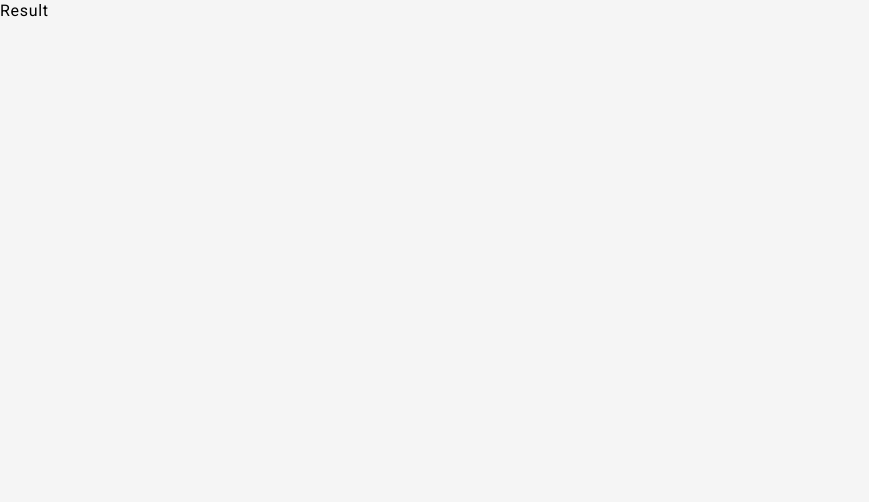
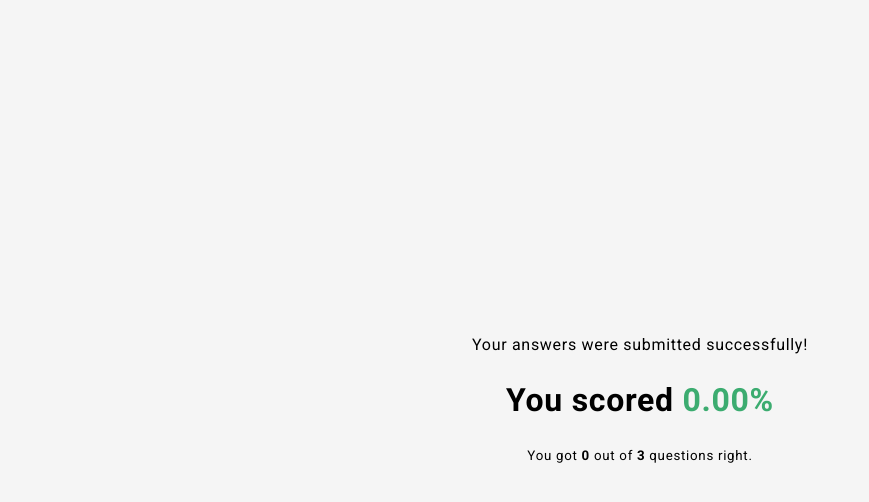
Before and after one commit to Gblack-Hub/quiz-app, a Vue app: page /result in a window 1280 px wide. Shown: the top 502 px of the page, without its empty margins (0-869 px from the left). Built offline with nearby package versions, Linux system fonts and the light colour scheme.

Commit message:
create result page

```diff
--- a/src/components/questions/SingleQuestion.vue
+++ b/src/components/questions/SingleQuestion.vue
@@ -15,11 +15,6 @@ export default {
             type: Object
         }
     },
-    data() {
-        return {
-            selectedAnswers: []
-        }
-    },
     methods: {
         selectOption(question, answer) {
             let answerData = {
@@ -27,9 +22,7 @@ export default {
                 correctAnswerId: question.correctAnswerId,
                 answerId: answer.id
             }
-
-            this.selectedAnswers.push(answerData)
-            console.log(this.selectedAnswers, answerData);
+            this.$store.commit('ADD_ANSWER', answerData);
         }
     }
 }
--- a/src/pages/questions/QuestionsPage.vue
+++ b/src/pages/questions/QuestionsPage.vue
@@ -12,6 +12,7 @@
 
 <script>
 import SingleQuestion from "../../components/questions/SingleQuestion.vue";
+import {mapState} from "vuex";
 
 export default {
     name: 'QuestionsPage',
@@ -19,31 +20,11 @@ export default {
        SingleQuestion
     },
     computed: {
-        questions() {
-            return this.$store.getters.getQuestions;
-        }
-    },
-    mounted() {
-        this.fetchQuestions();
+        ...mapState(['questions', 'selectedAnswers'])
     },
     methods: {
-        fetchQuestions() {
-            // fetch('../../utils/questions.json')
-            //     .then(response => response.json())
-            //     .then(json => console.log(json))
-
-            // try {
-            //     const res = await fetch("../../utils/questions.json")
-            //     const data = await res.json();
-            //     console.log(data);
-
-            // } catch (error) {
-            //     console.log(error.message);
-            // }
-        },
-
         submitAnswers() {
-            console.log(this.questions);
+            this.$store.commit('SUBMIT_ANSWERS');
         }
     }
 }
--- a/src/pages/result/ResultPage.vue
+++ b/src/pages/result/ResultPage.vue
@@ -1,13 +1,55 @@
 <template>
-    <div>
-        Result
+    <div id="result-page-main">
+        <div class="result-information-container">
+            <div>Your answers were submitted successfully!</div>
+            <h1>You scored <span class="score-text">{{ calculatePercentage(getCorrectAnswers.length, questions.length) }}%</span></h1>
+            <small>You got <span class="font-bold">{{getCorrectAnswers.length}}</span> out of <span class="font-bold">{{questions.length}}</span> question{{questions.length > 0 ? 's' : ''}} right.</small>
+        </div>
     </div>
 </template>
 <script>
+import {mapGetters} from "vuex";
+import {mapState} from "vuex";
+
 export default {
     name: 'ResultPage',
+    computed: {
+        ...mapGetters(['getCorrectAnswers']),
+        ...mapState(['questions']),
+    },
+    methods: {
+        calculatePercentage(value, total) {
+            return ((value / total) * 100).toFixed(2);
+        }
+    }
 }
 </script>
 <style scoped>
+    #result-page-main {
+        width: 90%;
+        height: 100vh;
+        margin: auto;
+        display: flex;
+        justify-content: center;
+        align-items: center;
+    }
+    .result-information-container {
+        text-align: center;
+    }
+    .result-information-container > p {
+        font-size: 1.4rem;
+    }
+    .score-text {
+        font-weight: bold;
+        color: var(--primary-color);
+    }
+    .font-bold {
+        font-weight: bold;
+    }
 
+    @media only screen and(min-width: 576px) {
+        #result-page-main {
+            width: 80%;
+        }
+    }
 </style>
--- a/src/store/index.js
+++ b/src/store/index.js
@@ -1,17 +1,43 @@
 import { createStore } from "vuex";
-import { questions } from '../utils/questions';
+import router from "../router/index";
+import { questions } from "../utils/questions.json";
 
 export default createStore({
   state: {
     questions: questions,
-    answers: []
+    selectedAnswers: []
   },
   getters: {
-    getQuestions: (state) => state.questions,
+    getCorrectAnswers: state => state.selectedAnswers.filter((item) => item.correctAnswerId === item.answerId),
+    getWrongAnswers: state => state.selectedAnswers.filter((item) => item.correctAnswerId !== item.answerId),
+    // getScorePercentage: (state, getters) => (getters.getCorrectAnswers.length / state.questions.length) * 100
   },
   mutations: {
-    addAnswer(state, item) {
-      state.answers.push(item);
-    }
-  }
+    ADD_ANSWER({selectedAnswers}, payload) {
+        let alreadySelectedAnswer = selectedAnswers?.find(item => item.questionId === payload.questionId);
+
+        //replace an answer if it's already been selected
+        if(alreadySelectedAnswer){
+            let index = selectedAnswers.indexOf(alreadySelectedAnswer);
+            if(index !== -1){
+                return selectedAnswers[index] = payload;
+            }
+        }
+        selectedAnswers.push(payload);
+    },
+    SUBMIT_ANSWERS({selectedAnswers}) {
+        function handleUnansweredQuestions(){
+          console.log(selectedAnswers);
+        }
+
+        if(selectedAnswers.length < questions.length) {
+            console.log("less than original length");
+            handleUnansweredQuestions();
+            return;
+        }
+
+        router.push({ path: `/result` });
+    },
+  },
+
 });
--- a/src/utils/questions.js
+++ /dev/null
@@ -1,32 +0,0 @@
-export const questions =  [
-    {
-        "id": 1,
-        "question": "First lorem text",
-        "correctAnswerId": 1,
-        "options": [
-            { "id": 1, "option": "Option One" },
-            { "id": 2, "option": "Option Two" },
-            { "id": 3, "option": "Option Three" }
-        ]
-    },
-    {
-        "id": 2,
-        "question": "Second lorem text",
-        "correctAnswerId": 2,
-        "options": [
-            { "id": 1, "option": "Option One" },
-            { "id": 2, "option": "Option Two" },
-            { "id": 3, "option": "Option Three" }
-        ]
-    },
-    {
-        "id": 3,
-        "question": "Third lorem text",
-        "correctAnswerId": 3,
-        "options": [
-            { "id": 1, "option": "Option One" },
-            { "id": 2, "option": "Option Two" },
-            { "id": 3, "option": "Option Three" }
-        ]
-    }
-];
--- a/src/utils/questions.json
+++ b/src/utils/questions.json
@@ -3,31 +3,31 @@
         {
             "id": 1,
             "question": "First lorem text",
-            "answerId": 1,
+            "correctAnswerId": 1,
             "options": [
                 { "id": 1, "option": "Option One" },
                 { "id": 2, "option": "Option Two" },
-                { "id": 3, "option": "Option Two" }
+                { "id": 3, "option": "Option Three" }
             ]
         },
         {
             "id": 2,
             "question": "Second lorem text",
-            "answerId": 2,
+            "correctAnswerId": 2,
             "options": [
                 { "id": 1, "option": "Option One" },
                 { "id": 2, "option": "Option Two" },
-                { "id": 3, "option": "Option Two" }
+                { "id": 3, "option": "Option Three" }
             ]
         },
         {
             "id": 3,
             "question": "Third lorem text",
-            "answerId": 3,
+            "correctAnswerId": 3,
             "options": [
                 { "id": 1, "option": "Option One" },
                 { "id": 2, "option": "Option Two" },
-                { "id": 3, "option": "Option Two" }
+                { "id": 3, "option": "Option Three" }
             ]
         }
     ]
```
